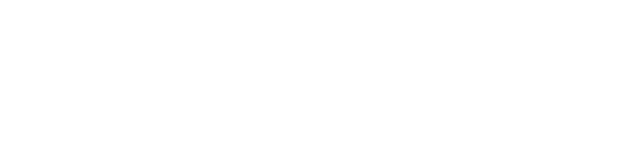
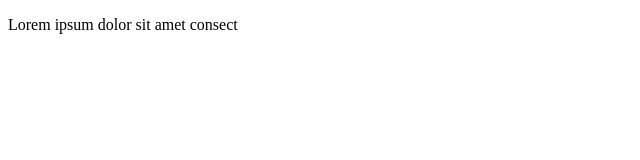
Before and after one commit to jaysd5/exo-git-, a plain HTML site: page index.html in a window 1280 px wide. Shown: the whole page, without its empty margins (0-640 px from the left). Drawn offline with Linux system fonts and the light colour scheme.

Commit message:
modification du fichier html

```diff
--- a/index.html
+++ b/index.html
@@ -9,7 +9,8 @@
 </head>
 
 <body>
-
+    <p>Lorem ipsum dolor sit amet consect
+    </p>
 </body>
 
 </html>
```
